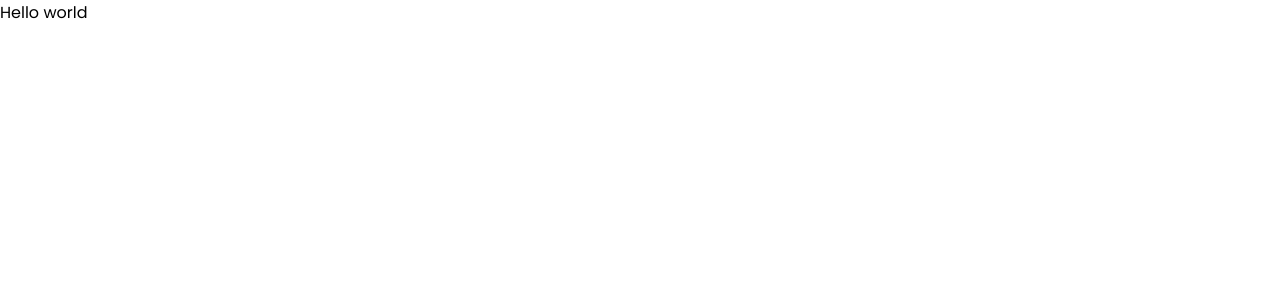
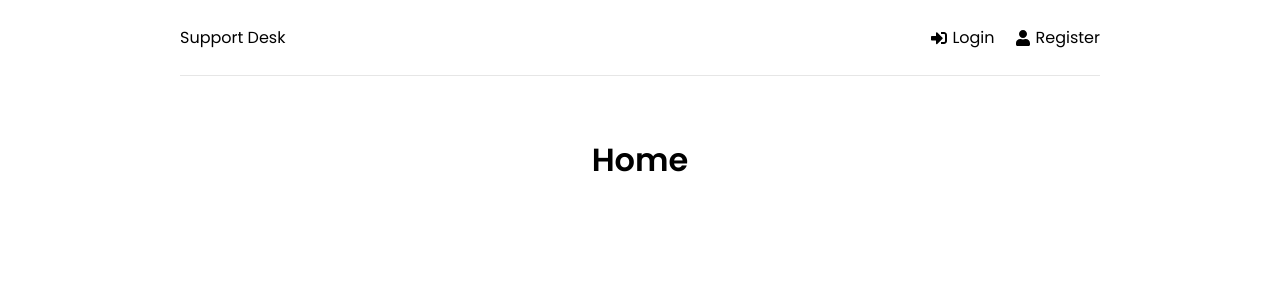
Before and after one commit to bilgihankose/support-desk-frontend, a React (Create React App) app: page / in a window 1280 px wide. Shown: the top 300 px of the page. Built offline with nearby package versions, Linux system fonts and the light colour scheme.

Commit message:
Create initial pages and header

```diff
--- a/src/App.js
+++ b/src/App.js
@@ -1,5 +1,24 @@
+import { BrowserRouter as Router, Routes, Route } from "react-router-dom";
+import Header from "./Components/Header";
+import Home from "./pages/Home";
+import Login from "./pages/Login";
+import Register from "./pages/Register";
+
 function App() {
-  return <div>Hello world</div>;
+  return (
+    <>
+      <Router>
+        <div className="container">
+          <Header />
+          <Routes>
+            <Route path="/" element={<Home />} />
+            <Route path="/login" element={<Login />} />
+            <Route path="/register" element={<Register />} />
+          </Routes>
+        </div>
+      </Router>
+    </>
+  );
 }
 
 export default App;
--- /dev/null
+++ b/src/Components/Header.js
@@ -0,0 +1,26 @@
+import { FaSignInAlt, FaSignOutAlt, FaUser } from "react-icons/fa";
+import { Link } from "react-router-dom";
+
+const Header = () => {
+  return (
+    <header className="header">
+      <div className="logo">
+        <Link to="/">Support Desk</Link>
+      </div>
+      <ul>
+        <li>
+          <Link to="/login">
+            <FaSignInAlt /> Login
+          </Link>
+        </li>
+        <li>
+          <Link to="/register">
+            <FaUser /> Register
+          </Link>
+        </li>
+      </ul>
+    </header>
+  );
+};
+
+export default Header;
--- /dev/null
+++ b/src/pages/Home.js
@@ -0,0 +1,9 @@
+const Home = () => {
+  return (
+    <div>
+      <h1>Home</h1>
+    </div>
+  );
+};
+
+export default Home;
--- /dev/null
+++ b/src/pages/Login.js
@@ -0,0 +1,9 @@
+const Login = () => {
+  return (
+    <div>
+      <h1>Login</h1>
+    </div>
+  );
+};
+
+export default Login;
--- /dev/null
+++ b/src/pages/Register.js
@@ -0,0 +1,9 @@
+const Register = () => {
+  return (
+    <div>
+      <h1>Register</h1>
+    </div>
+  );
+};
+
+export default Register;
```
